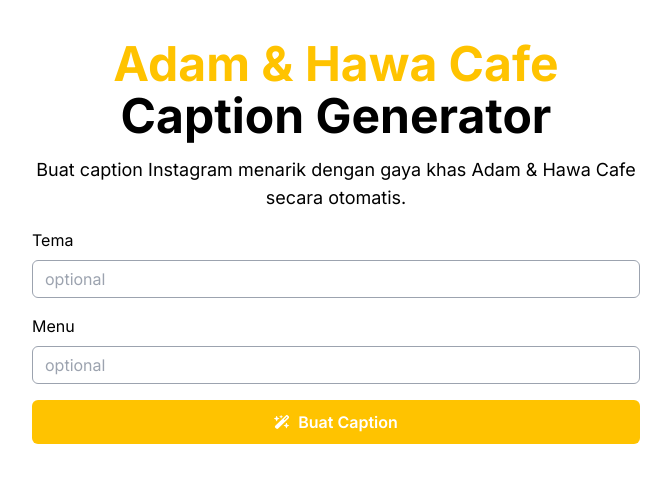
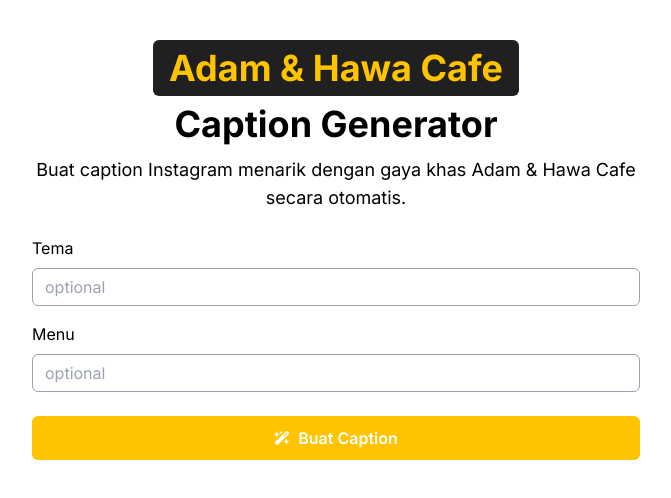
Before and after one commit to rach-syahputra/ahcafe-caption-generator, a React (Vite) app: page / in a window 1280 px wide. Shown: the top 498 px of the page, without its empty margins (304-975 px from the left). Built offline with nearby package versions, Linux system fonts and the light colour scheme; no server answers.

Commit message:
feat: adjust header font size

```diff
--- a/src/components/Header.tsx
+++ b/src/components/Header.tsx
@@ -1,11 +1,13 @@
 const Header = () => {
   return (
-    <div className='flex flex-col gap-4'>
-      <h1 className='flex flex-col gap-1 text-2xl font-bold md:text-5xl'>
-        <span className='text-primary'>Adam & Hawa Cafe </span>
+    <div className='flex flex-col gap-3'>
+      <h1 className='flex flex-col items-center gap-2 text-[28px] font-bold md:text-4xl'>
+        <div className='w-fit rounded-md bg-dark-primary px-4 py-2'>
+          <span className='text-primary'>Adam & Hawa Cafe </span>
+        </div>
         Caption Generator
       </h1>
-      <p className='text-base md:text-lg'>
+      <p className='md:text-lg'>
         Buat caption Instagram menarik dengan gaya khas Adam & Hawa Cafe secara
         otomatis.
       </p>
--- a/src/pages/Home.tsx
+++ b/src/pages/Home.tsx
@@ -48,7 +48,7 @@
   }
 
   return (
-    <div className='mx-auto flex min-h-screen w-full max-w-screen-sm flex-col items-center gap-4 p-4 py-10 text-center'>
+    <div className='mx-auto flex min-h-screen w-full max-w-screen-sm flex-col items-center gap-6 p-4 py-10 text-center'>
       <Header />
 
       <div className='flex w-full flex-col gap-4'>
```
